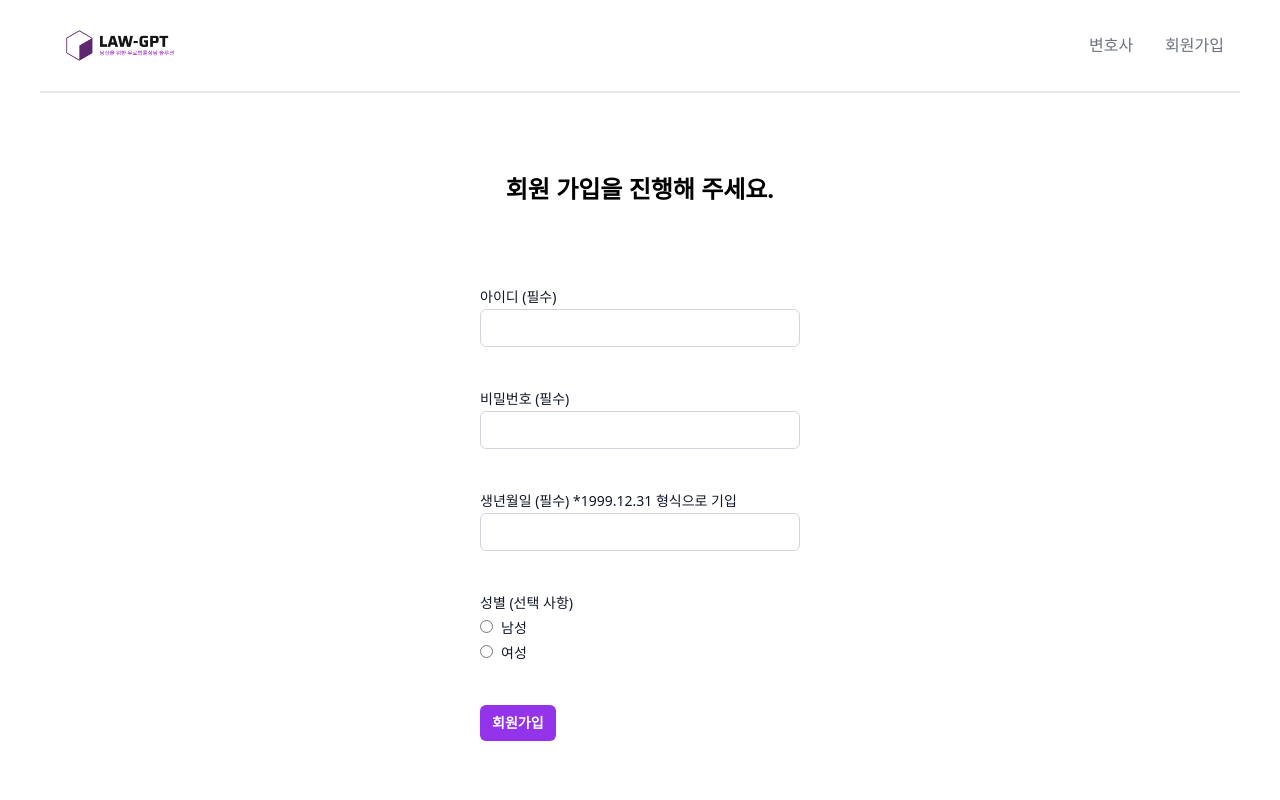
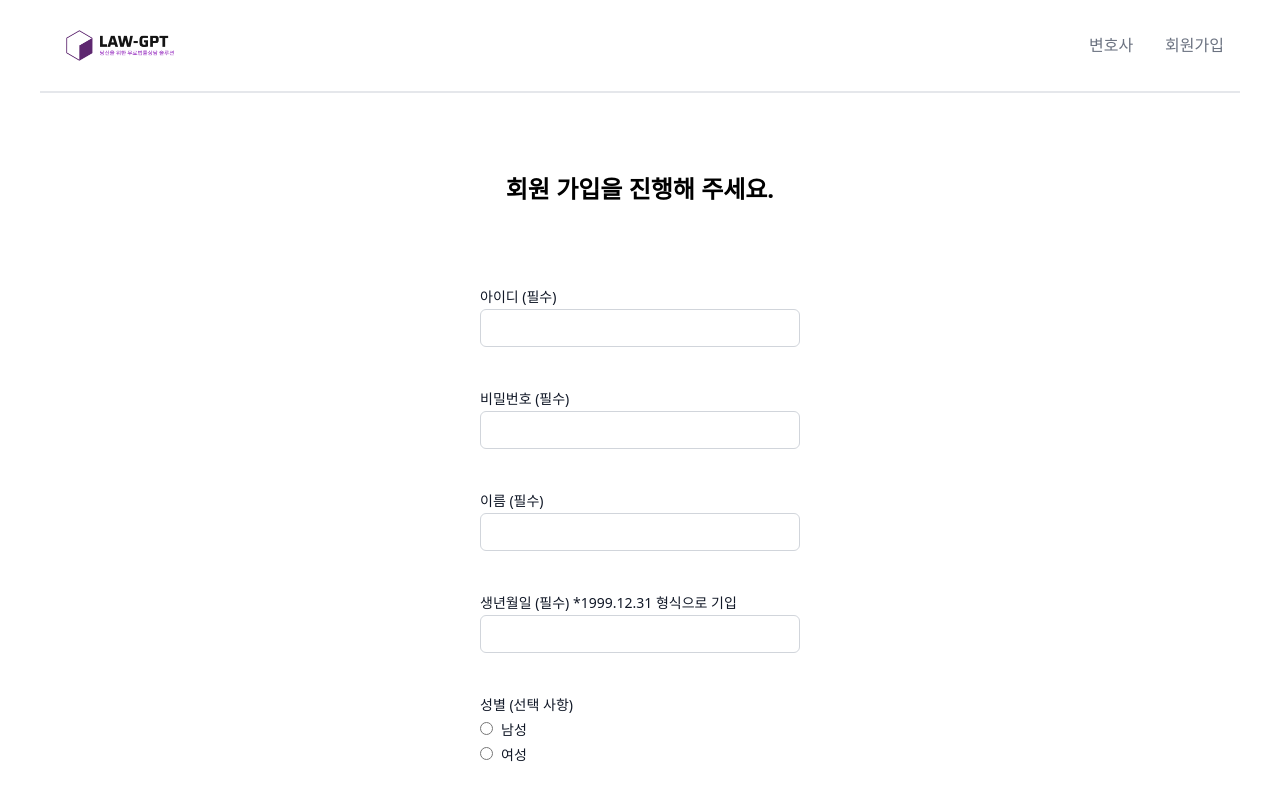
Before and after one commit to youjin-10/law-gpt-www, a Next.js app: page /register in a window 1280 px wide. Shown: the top 800 px of the page. Built offline with nearby package versions, Linux system fonts and the light colour scheme.

Commit message:
add name field input

```diff
--- a/src/pages/register/index.tsx
+++ b/src/pages/register/index.tsx
@@ -72,6 +72,22 @@ const Index = () => {
             className="w-full border border-gray-300 rounded-md bg-transparent p-1.5 text-gray-900 placeholder:text-gray-400 focus:ring-0 sm:text-sm sm:leading-6"
           />
         </div> */}
+
+        <div className="my-10">
+          <label
+            htmlFor="name"
+            className="block text-sm font-medium leading-6 text-gray-900"
+          >
+            이름 (필수)
+          </label>
+          <input
+            type="text"
+            name="name"
+            id="name"
+            autoComplete="name"
+            className="w-full border border-gray-300 rounded-md bg-transparent p-1.5 text-gray-900 placeholder:text-gray-400 focus:ring-0 sm:text-sm sm:leading-6"
+          />
+        </div>
         <div className="my-10">
           <label
             htmlFor="birthYYYYMMDD"
```
